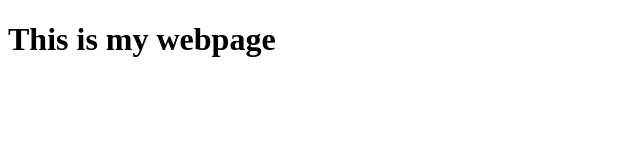
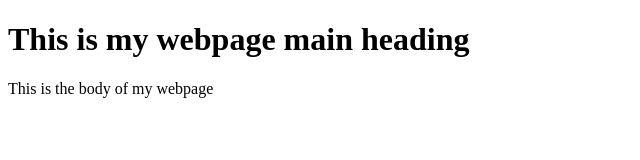
Before and after one commit to LeonMul/LeonsRepo, a plain HTML site: page index.html in a window 1280 px wide. Shown: the whole page, without its empty margins (0-640 px from the left). Drawn offline with Linux system fonts and the light colour scheme.

Commit message:
version1.2

```diff
--- a/index.html
+++ b/index.html
@@ -5,9 +5,11 @@
 	</title>
 
 		<head>
-			<h1>This is my webpage </h1>
+			<h1>This is my webpage main heading </h1>
 		</head>
-
+<body>
+This is the body of my webpage
+</body>
 
 
 
```
